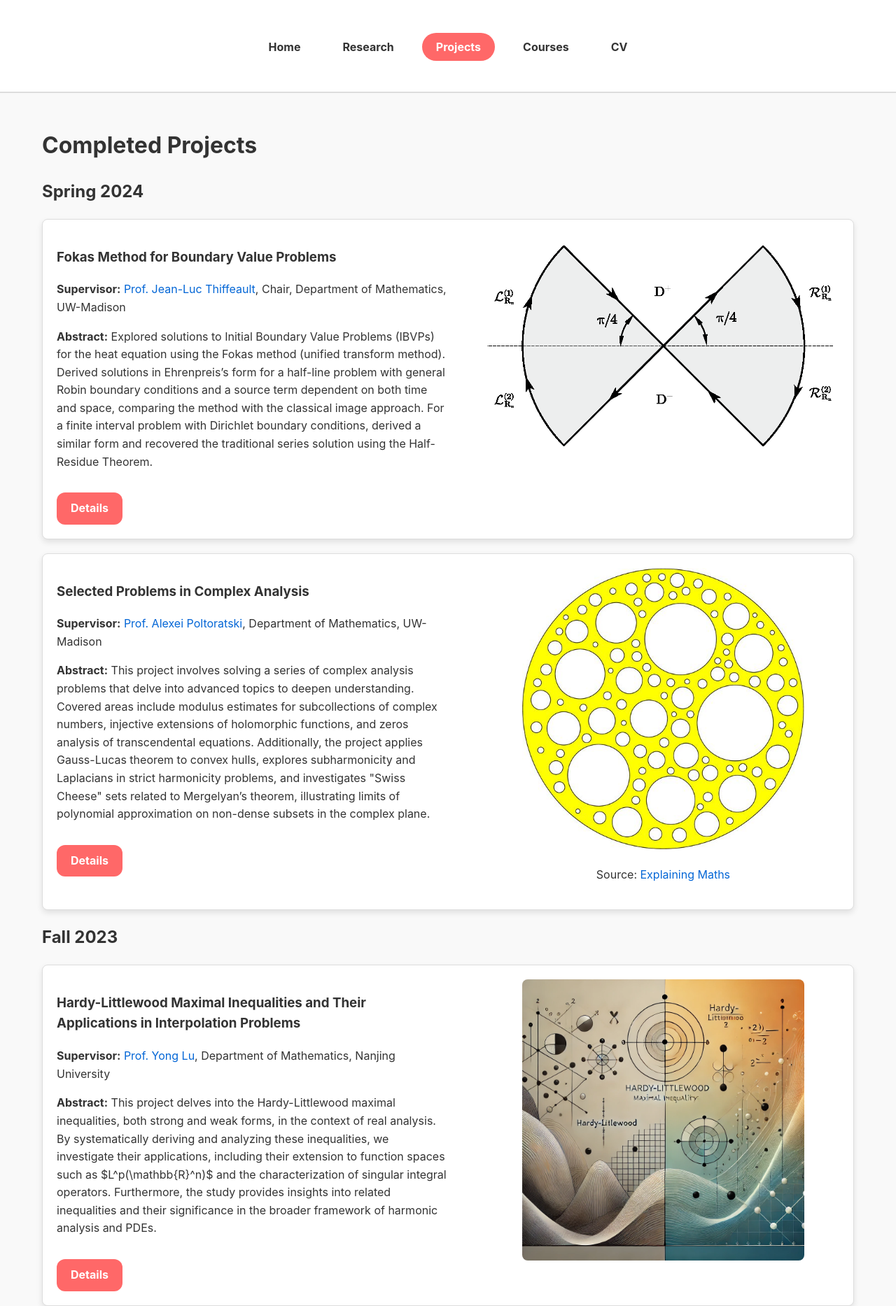
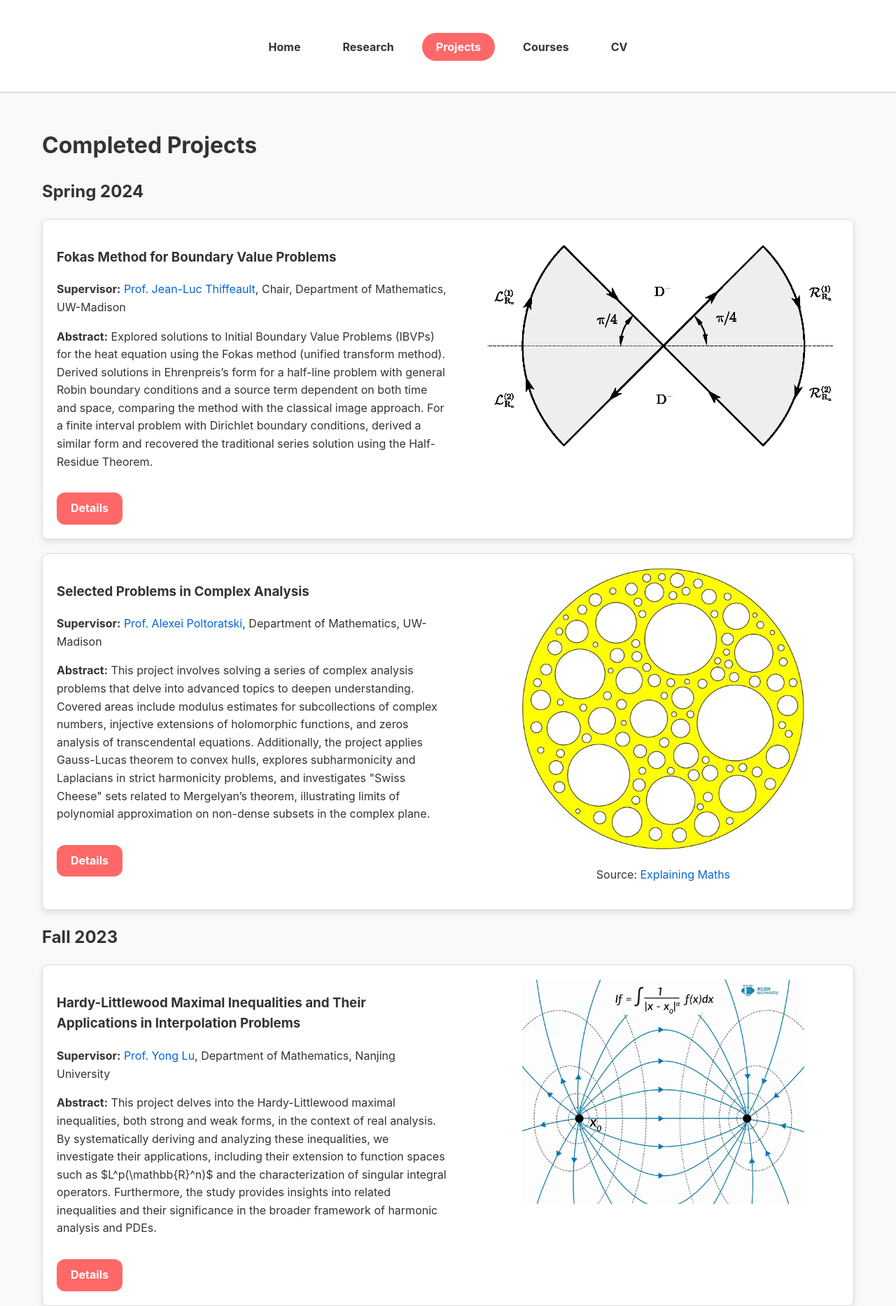
Before and after one commit to Yoon-1023/Yoon-1023.github.io, a Jekyll site: the page built from projects.md, in a window 1280 px wide. Shown: the part 109-1976 px from the top of the page at 70% size. Built offline with Jekyll 4.4.1, drawn with Linux system fonts in a browser that asks for light colours; grey boxes are pictures that could not be loaded.

Commit message:
Update projects.md

```diff
--- a/projects.md
+++ b/projects.md
@@ -119,7 +119,7 @@ Applications in Interpolation Problems</h3>
     </div>
 
     <div class="project-image">
-        <img src="/Courses/Real_Analysis/image.png" alt="image" style="width: 80%; height: auto; border-radius: 8px;">
+        <img src="/Courses/Real_Analysis/photo.png" alt="image" style="width: 80%; height: auto; border-radius: 8px;">
     </div>
 </div>
 
```
